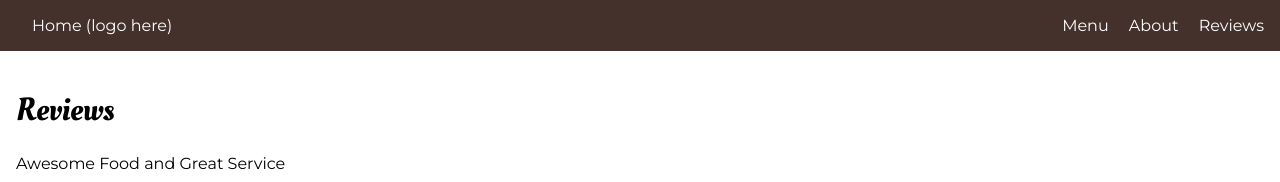
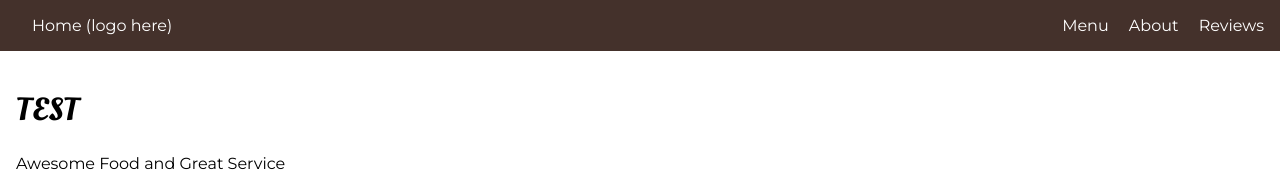
Before and after one commit to Apatel53/IS448GroupProject, a plain HTML site: page Reviews.html in a window 1280 px wide. Shown: the top 182 px of the page. Drawn offline with nearby package versions, Linux system fonts and the light colour scheme.

Commit message:
Update Reviews.html

```diff
--- a/Reviews.html
+++ b/Reviews.html
@@ -14,7 +14,7 @@
 
       <main>
         <header>
-        <h1> Reviews </h1>
+        <h1> TEST  </h1>
        </header>
         <div class ="Review1">
           <p class ="Review 1"> Awesome Food and Great Service</p>
```
